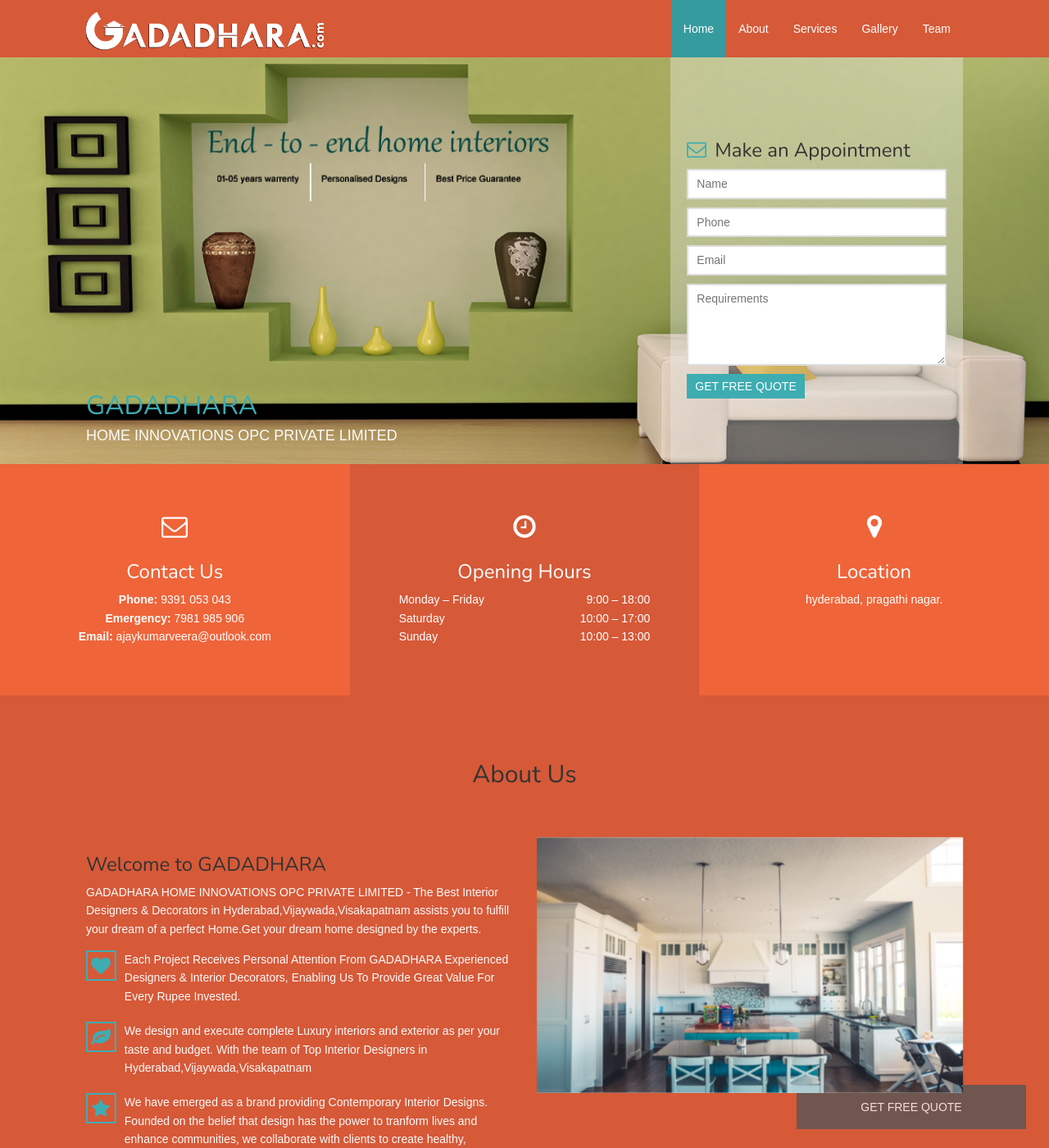
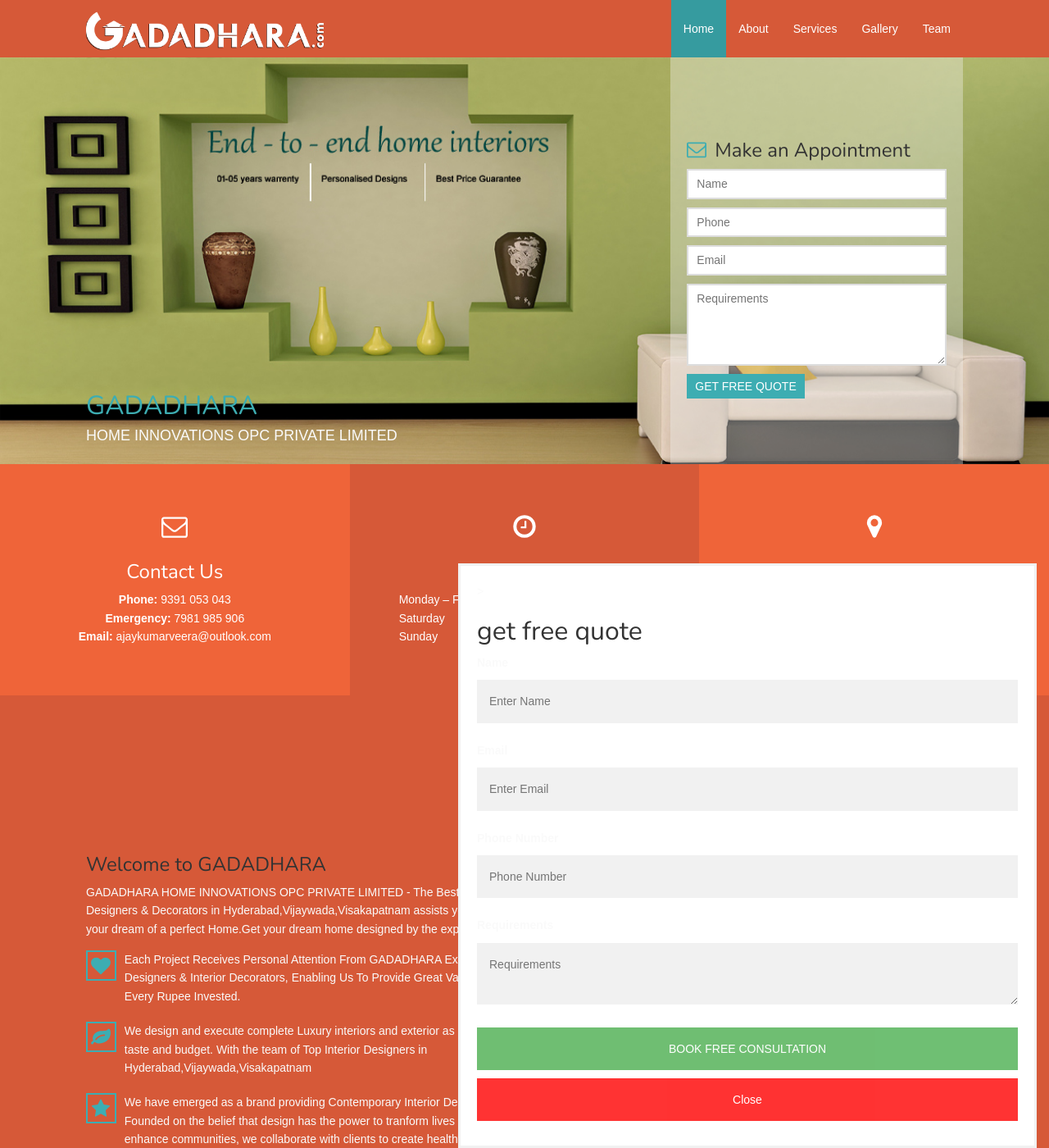
Before and after one commit to gadadhara/GADADHARA, a Jekyll site: the page built from index.html, in a window 1280 px wide and 1400 px high. Shown: the whole window at 82% size. Built offline with Jekyll 4.4.1, drawn with Linux system fonts in a browser that asks for light colours; nearby versions of some CDN libraries.

Commit message:
Update index.html

```diff
--- a/index.html
+++ b/index.html
@@ -24,7 +24,7 @@
 
 /* The popup form - hidden by default */
 .form-popup {
-  display: none;
+  display: top;
   position: fixed;
   bottom: 0;
   right: 15px;
@@ -34,8 +34,8 @@
 
 /* Add styles to the form container */
 .form-container {
-  max-width: 300px;
-  padding: 10px;
+  max-width: 700px;
+  padding: 20px;
   background-color: white;
 }
 
```
